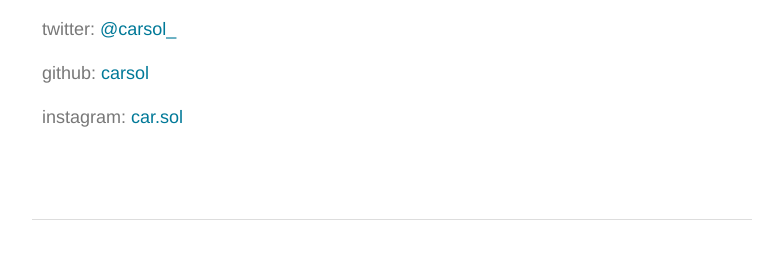
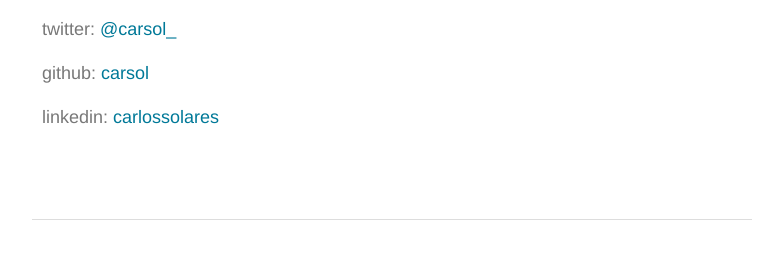
Before and after one commit to carsol/carsol.github.io, a Jekyll site: the page built from about.md, in a window 1280 px wide. Shown: the part 408-667 px from the top of the page, without its empty margins (248-1031 px from the left). Built offline with Jekyll 4.4.1, drawn with Linux system fonts in a browser that asks for light colours.

Commit message:
replaced instagram for linkedin url

```diff
--- a/about.md
+++ b/about.md
@@ -14,4 +14,4 @@ twitter: [@carsol\_](http://twitter.com/carsol_)
 
 github: [carsol](http://github.com/carsol)
 
-instagram: [car.sol](http://instagram.com/car.sol)
+linkedin: [carlossolares](https://www.linkedin.com/in/carlossolares)
```
